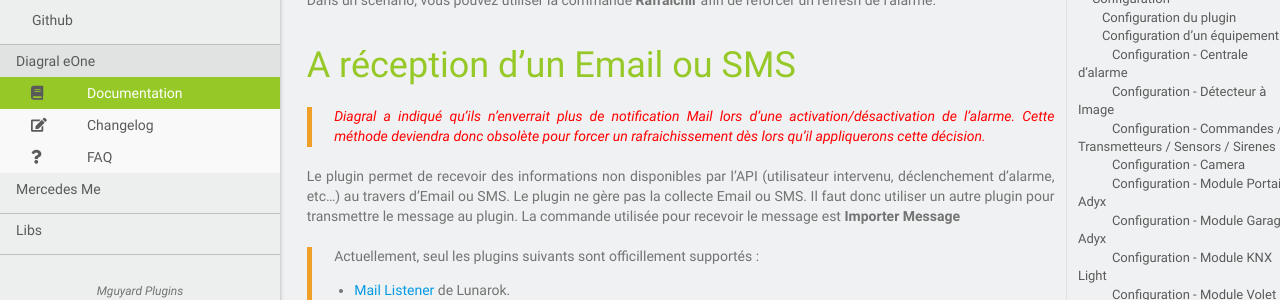
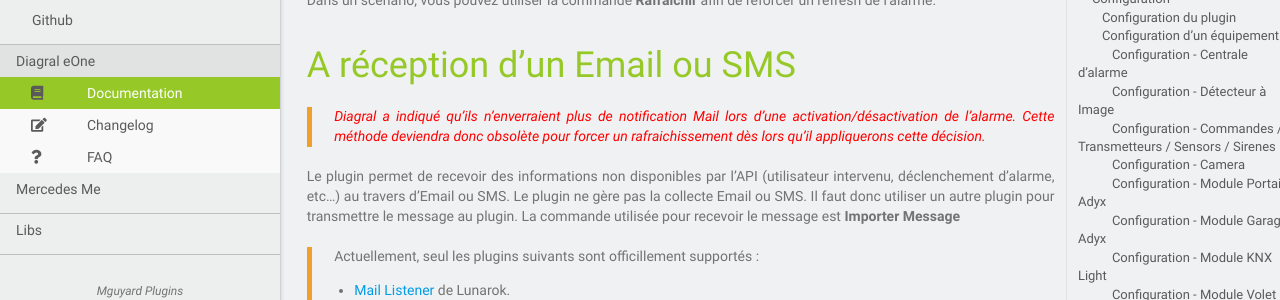
Before and after one commit to mguyard/Jeedom-Documentations, a Jekyll site: the page built from fr_FR/Diagral_eOne/documentation.md, in a window 1280 px wide and 900 px high, scrolled down 7690 px. Shown: the part 152-452 px from the top of the window. Built offline with Jekyll 4.4.1, drawn with Linux system fonts in a browser that asks for light colours; our own code applies the rules of GitHub Pages for plain Markdown files.

Commit message:
Correction orthographe

```diff
--- a/fr_FR/Diagral_eOne/documentation.md
+++ b/fr_FR/Diagral_eOne/documentation.md
@@ -189,7 +189,7 @@ Dans un scénario, vous pouvez utiliser la commande __Rafraichir__ afin de refor
 
 ## A réception d'un Email ou SMS
 
-> <span style="color:red">_Diagral a indiqué qu'ils n'enverrait plus de notification Mail lors d'une activation/désactivation de l'alarme. Cette méthode deviendra donc obsolète pour forcer un rafraichissement dès lors qu'il appliquerons cette décision._</span>
+> <span style="color:red">_Diagral a indiqué qu'ils n'enverraient plus de notification Mail lors d'une activation/désactivation de l'alarme. Cette méthode deviendra donc obsolète pour forcer un rafraichissement dès lors qu'il appliquerons cette décision._</span>
 
 Le plugin permet de recevoir des informations non disponibles par l'API (utilisateur intervenu, déclenchement d'alarme, etc...) au travers d'Email ou SMS.
 Le plugin ne gère pas la collecte Email ou SMS. Il faut donc utiliser un autre plugin pour transmettre le message au plugin.
```
